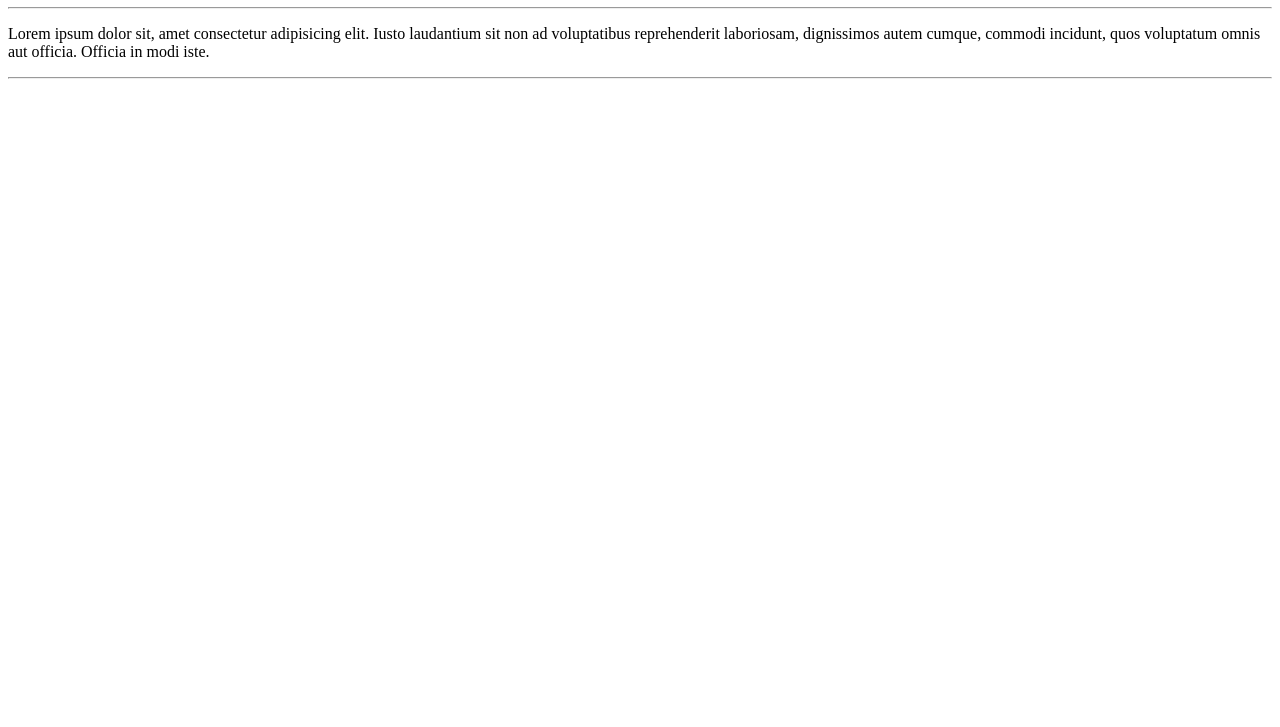
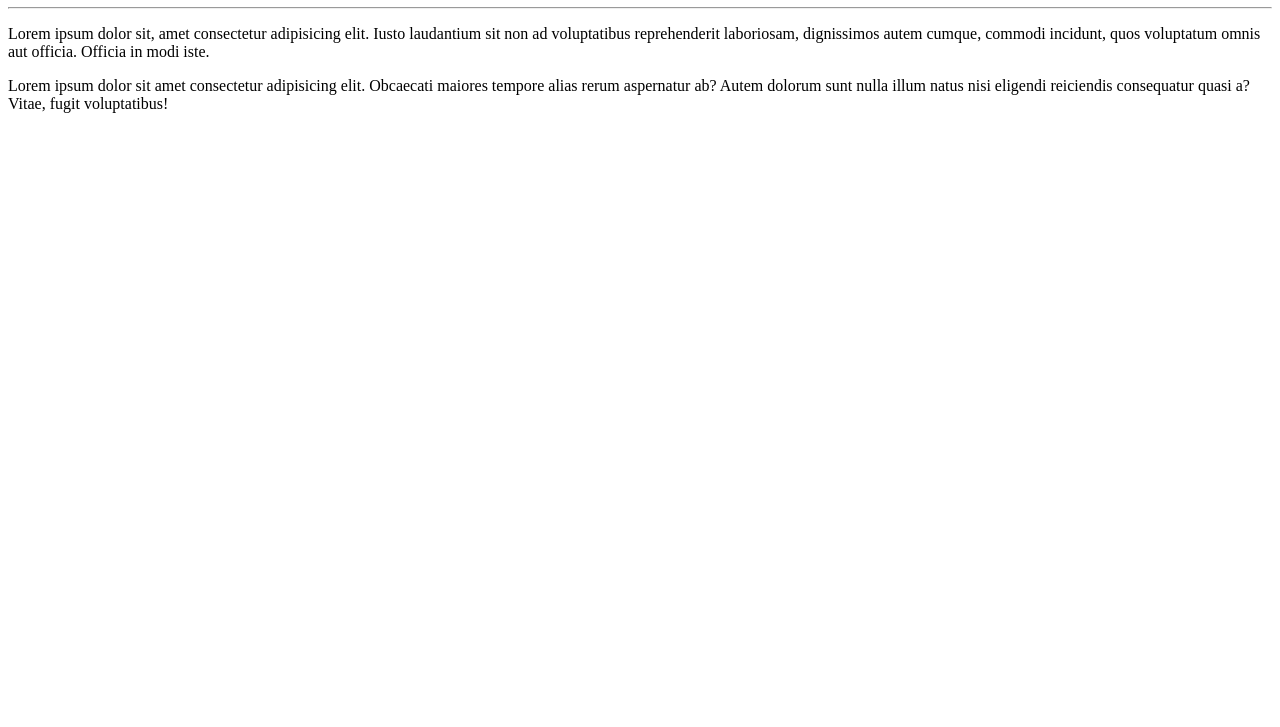
Before and after one commit to CarlosEduardoAS/Ola-Mundo, a plain HTML site: page site-exemplo/index.html in a window 1280 px wide. Shown: the part 73-800 px from the top of the page. Drawn offline with Linux system fonts and the light colour scheme.

Commit message:
adicionei um parágrafo

```diff
--- a/site-exemplo/index.html
+++ b/site-exemplo/index.html
@@ -10,6 +10,6 @@
     <h1>Olá, Mundo!</h1>
     <hr>
     <p>Lorem ipsum dolor sit, amet consectetur adipisicing elit. Iusto laudantium sit non ad voluptatibus reprehenderit laboriosam, dignissimos autem cumque, commodi incidunt, quos voluptatum omnis aut officia. Officia in modi iste.</p>
-    <hr>
+    <p>Lorem ipsum dolor sit amet consectetur adipisicing elit. Obcaecati maiores tempore alias rerum aspernatur ab? Autem dolorum sunt nulla illum natus nisi eligendi reiciendis consequatur quasi a? Vitae, fugit voluptatibus!</p>
 </body>
 </html>
```
